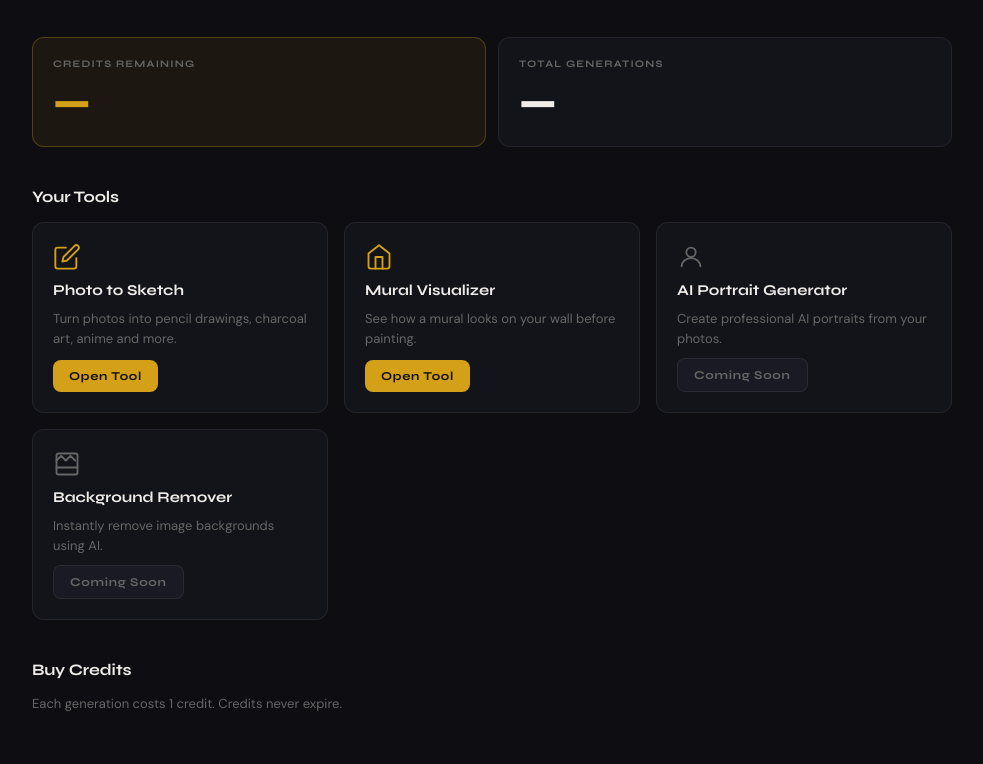
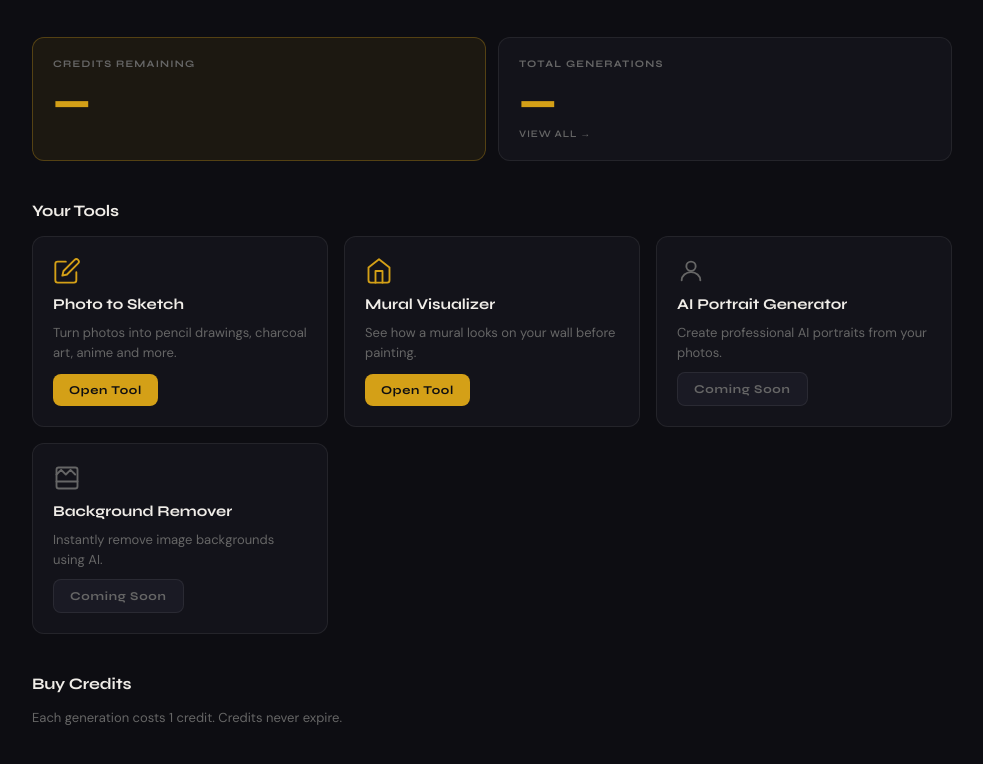
Before and after one commit to listentobeo/listentobeo.github.io, a plain HTML site: page dashboard/index.html in a window 1280 px wide. Shown: the part 104-868 px from the top of the page, without its empty margins (148-1131 px from the left). Drawn offline with nearby package versions, Linux system fonts and the light colour scheme; a script that the page names is missing.

Commit message:
Update index.html

```diff
--- a/dashboard/index.html
+++ b/dashboard/index.html
@@ -78,7 +78,10 @@ body{background:var(--bg);color:var(--text);font-family:var(--font-body);min-hei
     </div>
     <div class="stat-card">
       <div class="stat-label">Total Generations</div>
-      <div class="stat-value" id="generations-used">—</div>
+      <a href="/generations/" style="text-decoration:none;display:block">
+        <div class="stat-value" id="generations-used" style="color:var(--gold)">—</div>
+        <div style="font-size:10px;color:var(--muted);margin-top:2px;font-family:var(--font-display);letter-spacing:0.08em;text-transform:uppercase">View all →</div>
+      </a>
     </div>
   </div>
 
@@ -127,7 +130,7 @@ body{background:var(--bg);color:var(--text);font-family:var(--font-body);min-hei
   </div>
 
   <!-- BUY CREDITS -->
-  <div class="section-title">Buy Credits</div>
+  <div class="section-title" id="buy">Buy Credits</div>
   <p style="color:var(--muted);font-size:13px;margin-bottom:20px">Each generation costs 1 credit. Credits never expire.</p>
   <div class="packages-grid" id="packages-grid">
     <!-- Rendered by JS below -->
```
